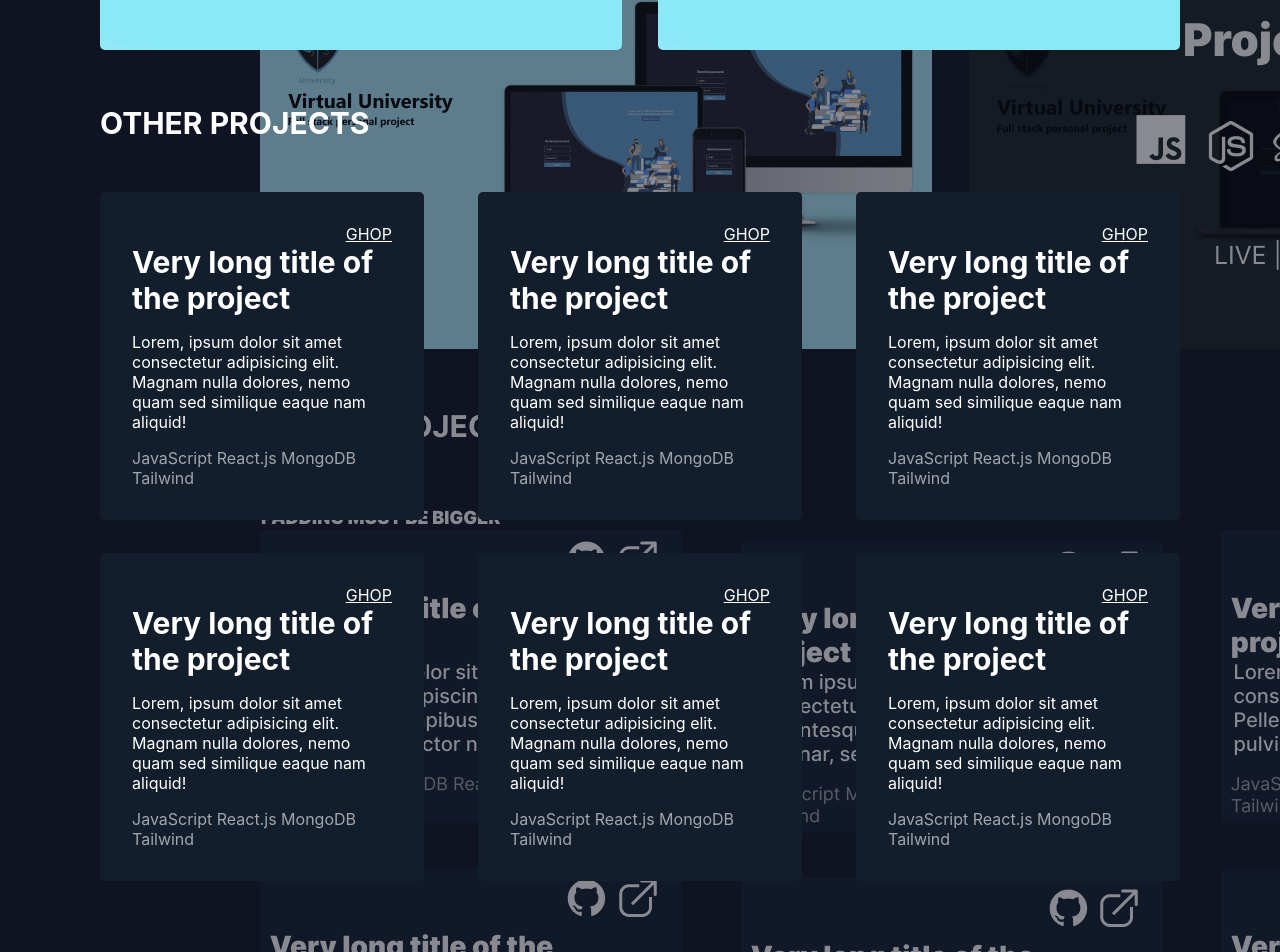
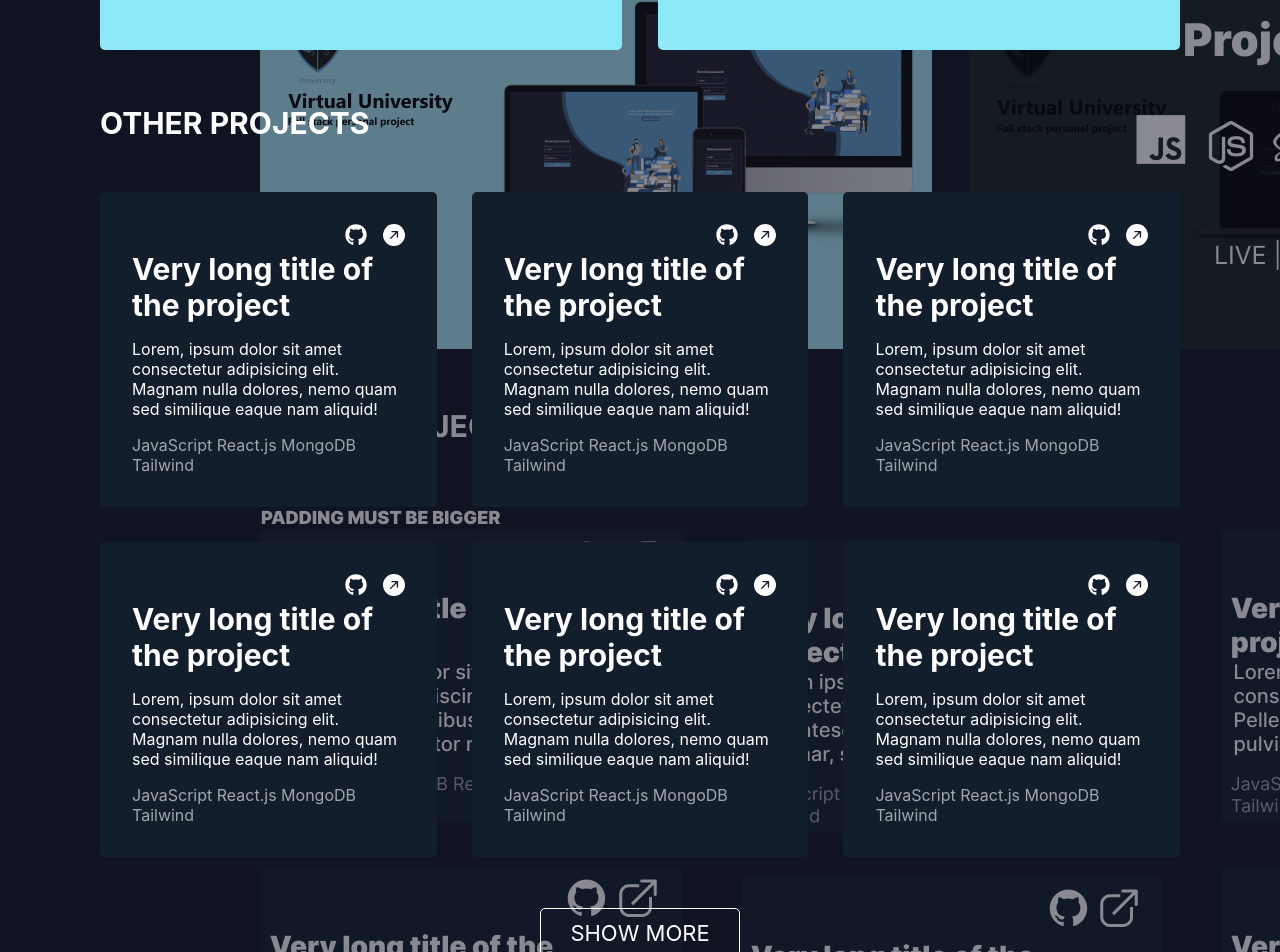
Before and after one commit to LeCarteloo/Portfolio, a React (Create React App) app in the folder client/: page / in a window 1280 px wide. Shown: the part 1800-2752 px from the top of the page. Built offline with nearby package versions, Linux system fonts and the light colour scheme; a web font is replaced by a local one.

Commit message:
Changed module styles to BEM naming convention

```diff
--- a/client/src/components/Main.jsx
+++ b/client/src/components/Main.jsx
@@ -1,8 +1,12 @@
-import MainStyle from "../styles/main.module.scss";
+// Components
+import SectionHeader from "./SectionHeader";
+import Project from "./projects/Project";
 import FeaturedProject from "./projects/FeaturedProject";
-
+// Stylesheets
+import "../styles/main.scss";
+import "../styles/projects.scss";
+// Assets
 import ProjectPhoto from "../assets/vu-mockup.png";
-import Project from "./projects/Project";
 
 const Main = () => {
   // Placeholder data
@@ -12,17 +16,17 @@ const Main = () => {
       photo: ProjectPhoto,
       technologies: [
         {
-          name: "Javascript",
+          name: "Javascript1",
           icon: "faJavascript",
           type: "language",
         },
         {
-          name: "Javascript",
+          name: "Javascript2",
           icon: "faJavascript",
           type: "language",
         },
         {
-          name: "Javascript",
+          name: "Javascript3",
           icon: "faJavascript",
           type: "language",
         },
@@ -35,7 +39,7 @@ const Main = () => {
       isFeatured: true,
     },
     {
-      name: "Virtual University",
+      name: "Virtual University1",
       photo: ProjectPhoto,
       technologies: [
         {
@@ -51,7 +55,7 @@ const Main = () => {
       content: "empty",
     },
     {
-      name: "Virtual University",
+      name: "Virtual University2",
       photo: ProjectPhoto,
       technologies: [
         {
@@ -68,7 +72,7 @@ const Main = () => {
       isFeatured: true,
     },
     {
-      name: "Virtual University",
+      name: "Virtual University3",
       photo: ProjectPhoto,
       technologies: [
         {
@@ -88,34 +92,34 @@ const Main = () => {
   return (
     <main>
       {/* welcome section */}
-      <section className={MainStyle["welcome-section"]}>
-        <div>
+      <section className="welcome">
+        <div className="welcome__text">
           <h3>Hi, my name is</h3>
           <h1>Filip Papiernik</h1>
           <h2>I create web applications</h2>
         </div>
-        <button>Check my projects</button>
+        <button className="welcome__button">Check my projects</button>
       </section>
       <section>
-        <div className={MainStyle["header"]}>
-          <span className={MainStyle["header-number"]}>01</span>
-          <h1 className={MainStyle["header-title"]}>PROJECTS</h1>
-        </div>
-        <div className={MainStyle["projects"]}>
+        <SectionHeader number={"01"} title={"PROJECTS"} />
+        <div className="projects">
           <h2>FEATURED PROJECTS</h2>
-          <div className={MainStyle["featured"]}>
+          <div className="projects__featured">
             {projects.map((project) => (
               <FeaturedProject key={project.name} project={project} />
             ))}
           </div>
           <h2>OTHER PROJECTS</h2>
-          <div className={MainStyle["other"]}>
+          <div className="projects__other">
             <Project />
             <Project />
             <Project />
             <Project />
             <Project />
             <Project />
+          </div>
+          <div className="more">
+            <button className="more__button">SHOW MORE</button>
           </div>
         </div>
       </section>
--- /dev/null
+++ b/client/src/components/SectionHeader.jsx
@@ -0,0 +1,17 @@
+import PropTypes from "prop-types";
+
+const SectionHeader = ({ number, title }) => {
+  return (
+    <div className="header">
+      <span className="header__number">{number}</span>
+      <h1 className="header__title">{title}</h1>
+    </div>
+  );
+};
+
+SectionHeader.propTypes = {
+  number: PropTypes.string,
+  title: PropTypes.string,
+};
+
+export default SectionHeader;
--- a/client/src/components/projects/FeaturedProject.jsx
+++ b/client/src/components/projects/FeaturedProject.jsx
@@ -1,28 +1,28 @@
-import ProjectStyle from "../../styles/projects.module.scss";
 import JSIcon from "../../assets/javascript.svg";
 
 const FeaturedProject = ({ project }) => {
   return (
-    <figure className={ProjectStyle["featured-project"]}>
-      <div className={ProjectStyle["project-info"]}>
-        <h1>{project.name}</h1>
-        <div className={ProjectStyle["tech-stack"]}>
-          {project.technologies.map((tech) => (
+    <figure className="fproject">
+      <div className="fproject__info">
+        <h1 className="fproject__name">{project.name}</h1>
+        <div className="fproject__stack">
+          {project.technologies.map((tech, i) => (
             <img
-              className={ProjectStyle["tech-icon"]}
+              key={tech.name}
+              className={"stack__icon"}
               src={JSIcon}
               width="48px"
               height="48px"
             />
           ))}
         </div>
-        <div className={ProjectStyle["project-links"]}>
+        <div className="fproject__links">
           <a href="#">LIVE</a>
           <a href="#">GITHUB</a>
           <a href="#">PAGE</a>
         </div>
       </div>
-      <img className={ProjectStyle["cover-photo"]} src={project.photo} />
+      <img className="fproject__photo" src={project.photo} />
     </figure>
   );
 };
--- a/client/src/components/projects/Project.jsx
+++ b/client/src/components/projects/Project.jsx
@@ -1,18 +1,25 @@
-import ProjectStyle from "../../styles/projects.module.scss";
+import { FaGithub } from "react-icons/fa";
+import { BsArrowUpRightCircleFill } from "react-icons/bs";
 
 const Project = () => {
   return (
-    <div className={ProjectStyle["other-project"]}>
-      <div>
-        <a href="#">GH</a>
-        <a href="#">OP</a>
+    <div className="project">
+      <div className="project__links">
+        <a className="project__links__link" href="#">
+          <FaGithub />
+        </a>
+        <a href="#" className="project__links__link">
+          <BsArrowUpRightCircleFill />
+        </a>
       </div>
       <h2>Very long title of the project</h2>
-      <p>
+      <p className="project__desc">
         Lorem, ipsum dolor sit amet consectetur adipisicing elit. Magnam nulla
         dolores, nemo quam sed similique eaque nam aliquid!
       </p>
-      <span>JavaScript React.js MongoDB Tailwind</span>
+      <span className="project__stack">
+        JavaScript React.js MongoDB Tailwind
+      </span>
     </div>
   );
 };
--- a/client/src/styles/main.module.scss
+++ b/client/src/styles/main.scss
@@ -12,7 +12,7 @@ main {
   }
 }
 
-.welcome-section {
+.welcome {
   display: flex;
   justify-content: center;
   flex-direction: column;
@@ -31,22 +31,24 @@ main {
     font-size: 50px;
     font-weight: 400;
   }
-  div {
+
+  &__text {
     margin-bottom: 2.2em;
   }
-  button {
+
+  &__button {
+    font-size: 35px;
     padding: 0.2em;
-    font-size: 35px;
+    width: 450px;
     border: 1px solid global.$font-color;
     border-radius: global.$border-radius;
-    width: 450px;
   }
 }
 
-// 01 - Projects
 .header {
   position: relative;
   height: 100%;
+  width: 100%;
 
   &::after {
     content: "";
@@ -59,7 +61,7 @@ main {
     background-color: global.$font-color;
   }
 
-  .header-number {
+  &__number {
     color: global.$primary;
     font-size: 200px;
     text-shadow: -4px -4px 0 global.$font-color, 4px -4px 0 global.$font-color,
@@ -67,16 +69,18 @@ main {
     opacity: 0.45;
   }
 
-  .header-title {
+  &__title {
     position: absolute;
+    width: 300;
     top: 50%;
     left: 0;
     transform: translateY(-50%);
   }
 }
 
+// 01. Projects
 .projects {
-  .featured {
+  &__featured {
     margin: 3.2em 0 3.2em 0;
     display: grid;
     gap: 2.2em;
@@ -86,10 +90,31 @@ main {
       grid-template-columns: 1fr;
     }
   }
-  .other {
+
+  &__other {
     margin-top: 3.2em;
+    gap: 2.2em;
     display: grid;
-    gap: 5%;
-    grid-template-columns: repeat(auto-fit, minmax(300px, 1fr));
+    grid-template-columns: repeat(auto-fit, minmax(320px, 1fr));
+  }
+
+  .more {
+    margin-top: 3.2em;
+    margin-bottom: 3.2em;
+    text-align: center;
+    &__button {
+      padding: 0.5em;
+      width: 200px;
+      border-radius: global.$border-radius;
+      border: 1px solid global.$font-color;
+      font-size: global.$fs-xxl;
+    }
   }
 }
+
+// 02. About me
+.about {
+  &__desc {
+    font-size: global.$fs-xxl;
+  }
+}
--- a/client/src/styles/projects.module.scss
+++ /dev/null
@@ -1,75 +0,0 @@
-@use "./global" as global;
-
-.featured-project {
-  position: relative;
-  opacity: 1;
-  border-radius: global.$border-radius;
-
-  .project-info {
-    border-radius: 4px;
-    padding: 3em;
-    width: calc(100% - 6em);
-    height: calc(100% - 6em - 4px);
-    background-color: rgba($color: #000000, $alpha: 0.9);
-    position: absolute;
-    display: none;
-
-    h1 {
-      text-align: center;
-    }
-
-    .tech-stack {
-      margin: 2.5em 0 7em 0;
-      display: flex;
-      justify-content: center;
-      flex-wrap: wrap;
-      gap: 2em;
-      // .tech-icon {
-      //   color: global.$font-color;
-      // }
-    }
-
-    .project-links {
-      display: flex;
-      justify-content: space-evenly;
-
-      a {
-        text-decoration: none;
-        color: global.$font-color;
-        font-size: global.$fs-xxl;
-      }
-    }
-  }
-
-  &:hover {
-    .project-info {
-      display: block;
-    }
-  }
-
-  .cover-photo {
-    border-radius: global.$border-radius;
-    width: 100%;
-    height: auto;
-  }
-}
-
-.other-project {
-  padding: 2em;
-  border-radius: global.$border-radius;
-  background-color: global.$secondary;
-  div {
-    display: flex;
-    justify-content: flex-end;
-  }
-  a {
-    color: global.$font-color;
-  }
-  p {
-    margin: 1em 0 1em 0;
-  }
-  span {
-    color: global.$font-color;
-    opacity: 0.6;
-  }
-}
--- /dev/null
+++ b/client/src/styles/projects.scss
@@ -0,0 +1,85 @@
+@use "./global" as global;
+
+// Featured project styles
+.fproject {
+  position: relative;
+  opacity: 1;
+  border-radius: global.$border-radius;
+
+  &__info {
+    border-radius: 4px;
+    padding: 3em;
+    width: calc(100% - 6em);
+    height: calc(100% - 6em - 4px);
+    background-color: rgba($color: #000000, $alpha: 0.9);
+    position: absolute;
+    display: none;
+  }
+
+  &__name {
+    text-align: center;
+  }
+
+  &__stack {
+    margin: 2.5em 0 7em 0;
+    display: flex;
+    justify-content: center;
+    flex-wrap: wrap;
+    gap: 2em;
+    // &__icon {
+    //   color: global.$font-color;
+    // }
+  }
+
+  &__links {
+    display: flex;
+    justify-content: space-evenly;
+
+    a {
+      text-decoration: none;
+      color: global.$font-color;
+      font-size: global.$fs-xxl;
+    }
+  }
+
+  &:hover {
+    .fproject__info {
+      display: block;
+    }
+  }
+
+  &__photo {
+    border-radius: global.$border-radius;
+    width: 100%;
+    height: auto;
+  }
+}
+
+// Other project styles
+.project {
+  padding: 2em;
+  border-radius: global.$border-radius;
+  background-color: global.$secondary;
+
+  &__links {
+    display: flex;
+    justify-content: flex-end;
+    gap: 1em;
+
+    &__link {
+      color: global.$font-color;
+      font-size: global.$fs-xxl;
+      &:hover {
+        transform: scale(1.2);
+      }
+    }
+  }
+
+  &__desc {
+    margin: 1em 0 1em 0;
+  }
+  &__stack {
+    color: global.$font-color;
+    opacity: 0.6;
+  }
+}
```
